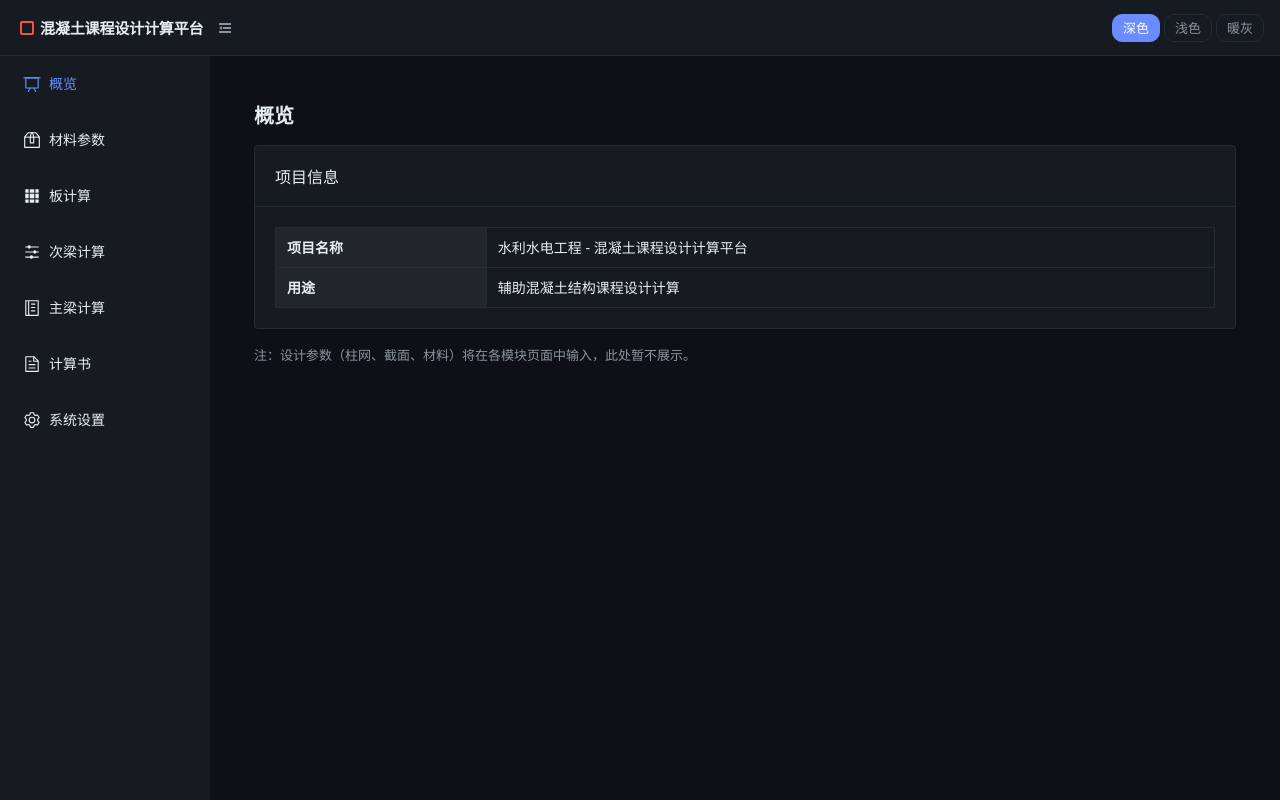
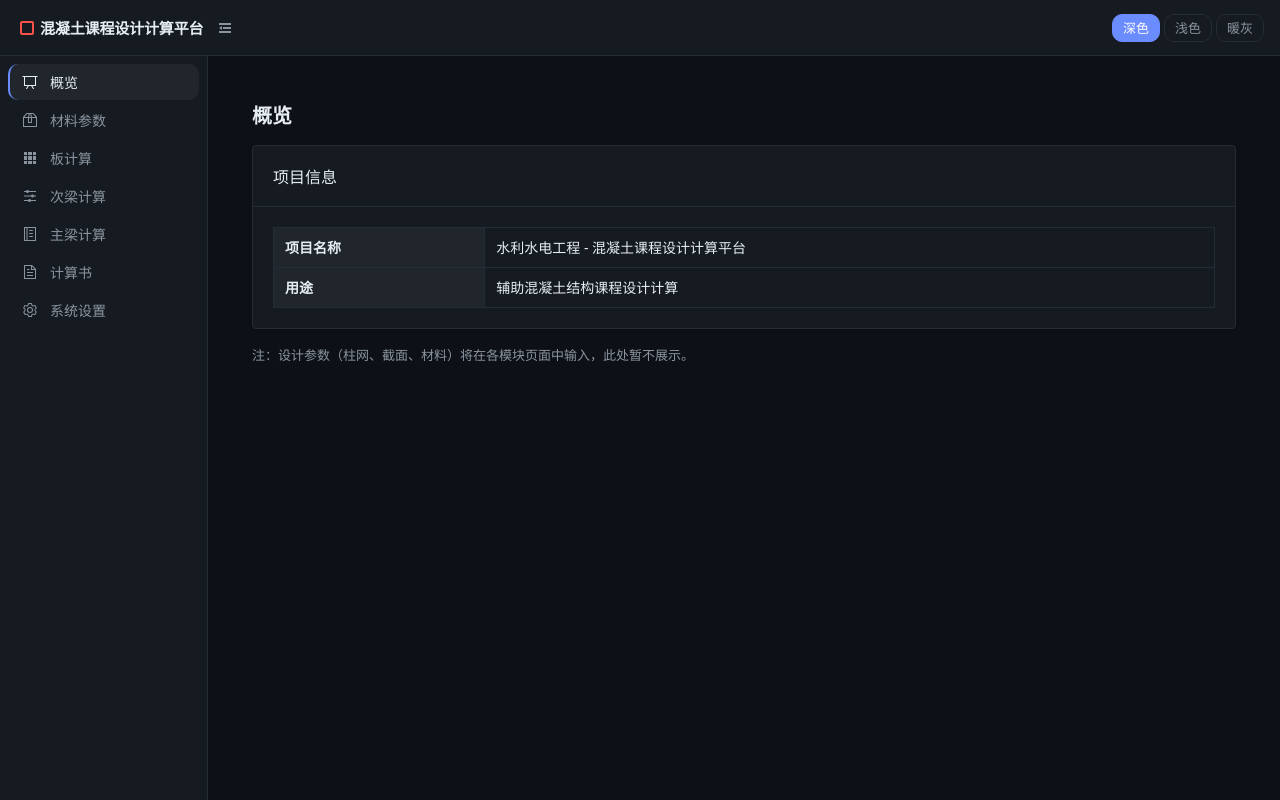
Before and after one commit to lingyezhixing/Concrete-Course-Design, a Vue app in the folder frontend/: page / in a window 1280 px wide. Built offline with nearby package versions, Linux system fonts and the light colour scheme; no server answers.

Commit message:
feat: rebuild AppSidebar as custom router-link nav with active accent

```diff
--- a/frontend/src/components/layout/AppSidebar.vue
+++ b/frontend/src/components/layout/AppSidebar.vue
@@ -1,32 +1,84 @@
 <template>
-  <el-menu
-    :default-active="route.path"
-    :collapse="collapsed"
-    :router="true"
-    class="app-menu"
-  >
-    <el-menu-item v-for="item in NAV_ITEMS" :key="item.path" :index="item.path">
-      <el-icon><component :is="item.icon" /></el-icon>
-      <template #title>{{ item.title }}</template>
-    </el-menu-item>
-  </el-menu>
+  <aside class="sidebar" :class="{ collapsed }">
+    <nav class="nav">
+      <router-link
+        v-for="item in NAV_ITEMS"
+        :key="item.path"
+        :to="item.path"
+        class="nav-item"
+        :class="{ collapsed }"
+        :title="collapsed ? item.title : undefined"
+      >
+        <el-icon class="nav-icon"><component :is="item.icon" /></el-icon>
+        <span v-if="!collapsed" class="nav-label">{{ item.title }}</span>
+      </router-link>
+    </nav>
+  </aside>
 </template>
 
 <script setup lang="ts">
-import { useRoute } from 'vue-router'
 import { NAV_ITEMS } from '../../config/nav'
 
 defineProps<{ collapsed: boolean }>()
-
-const route = useRoute()
 </script>
 
 <style scoped>
-.app-menu {
-  border-right: none;
-  height: 100%;
+.sidebar {
+  flex-shrink: 0;
+  width: 208px;
+  background: var(--card);
+  border-right: 1px solid var(--border);
+  transition: width 0.15s ease;
+  overflow: hidden;
 }
-.app-menu:not(.el-menu--collapse) {
-  width: 210px;
+.sidebar.collapsed {
+  width: 56px;
+}
+.nav {
+  display: flex;
+  flex-direction: column;
+  gap: 2px;
+  padding: 8px;
+}
+.nav-item {
+  display: flex;
+  align-items: center;
+  gap: 12px;
+  padding: 8px 12px;
+  border-left: 2px solid transparent;
+  border-radius: var(--radius);
+  font-size: 14px;
+  color: var(--muted-foreground);
+  text-decoration: none;
+  transition: background-color 0.15s, color 0.15s, border-color 0.15s;
+}
+.nav-item:hover {
+  background: var(--muted);
+  color: var(--foreground);
+}
+/* exact-active so the "/" item is only highlighted on the overview page,
+   not on every page (router-link-active would prefix-match "/"). */
+.nav-item.router-link-exact-active {
+  border-left-color: var(--primary);
+  background: var(--muted);
+  color: var(--foreground);
+  font-weight: 500;
+}
+.nav-item.collapsed {
+  justify-content: center;
+  padding: 8px 0;
+  border-left: none;
+}
+.nav-item.collapsed.router-link-exact-active {
+  color: var(--primary);
+}
+.nav-icon {
+  flex-shrink: 0;
+  font-size: 16px;
+}
+.nav-label {
+  white-space: nowrap;
+  overflow: hidden;
+  text-overflow: ellipsis;
 }
 </style>
```
